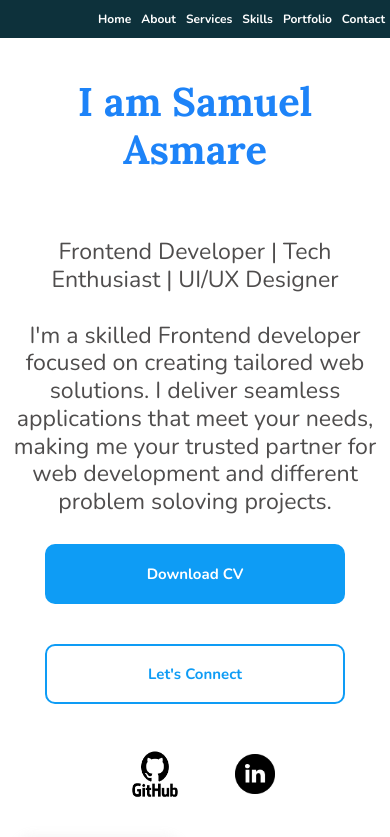
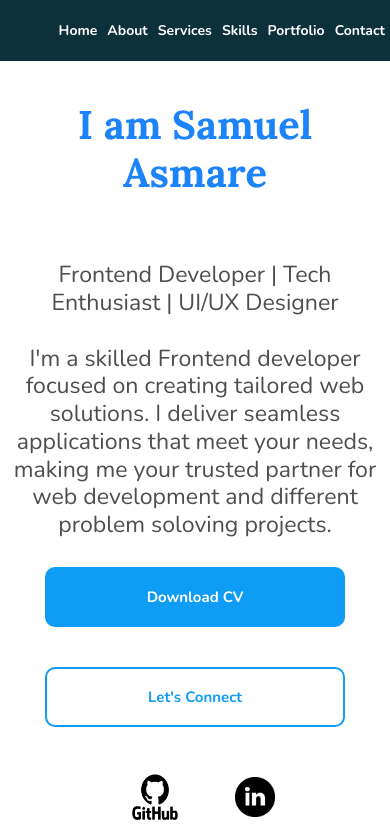
Before and after one commit to SamuelAsmare/reactportfolio, a React (Vite) app: page / in a window 390 px wide. Shown: the top 837 px of the page. Built offline with nearby package versions, Linux system fonts and the light colour scheme.

Commit message:
Mobile navigator updated

```diff
--- a/index.html
+++ b/index.html
@@ -6,7 +6,7 @@
     <link href="https://fonts.googleapis.com/css2?family=Roboto:wght@400;700&display=swap" rel="stylesheet">
      <link href="https://fonts.googleapis.com/css2?family=Roboto:wght@400;700&display=swap" rel="stylesheet">
     <meta name="viewport" content="width=device-width, initial-scale=1.0" />
-    <title>Vite + React</title>
+    <title>Samuel Asmare</title>
   </head>
   <body>
     <div id="root"></div>
--- a/src/App.css
+++ b/src/App.css
@@ -581,13 +581,15 @@ transform:translateY(-20px);
     display: flex;
     justify-content: end;
     padding-right: 5px;
-    padding-top: 10px;
+    padding-top: 20px;
+    padding-bottom:20px;
+
     gap: 10px;
 
 }
 
 #navs{
-  font-size: 12px;
+  font-size: 14px;
   font-weight: bold;
    font-family: 'Nunito', sans-serif;
 }
```
